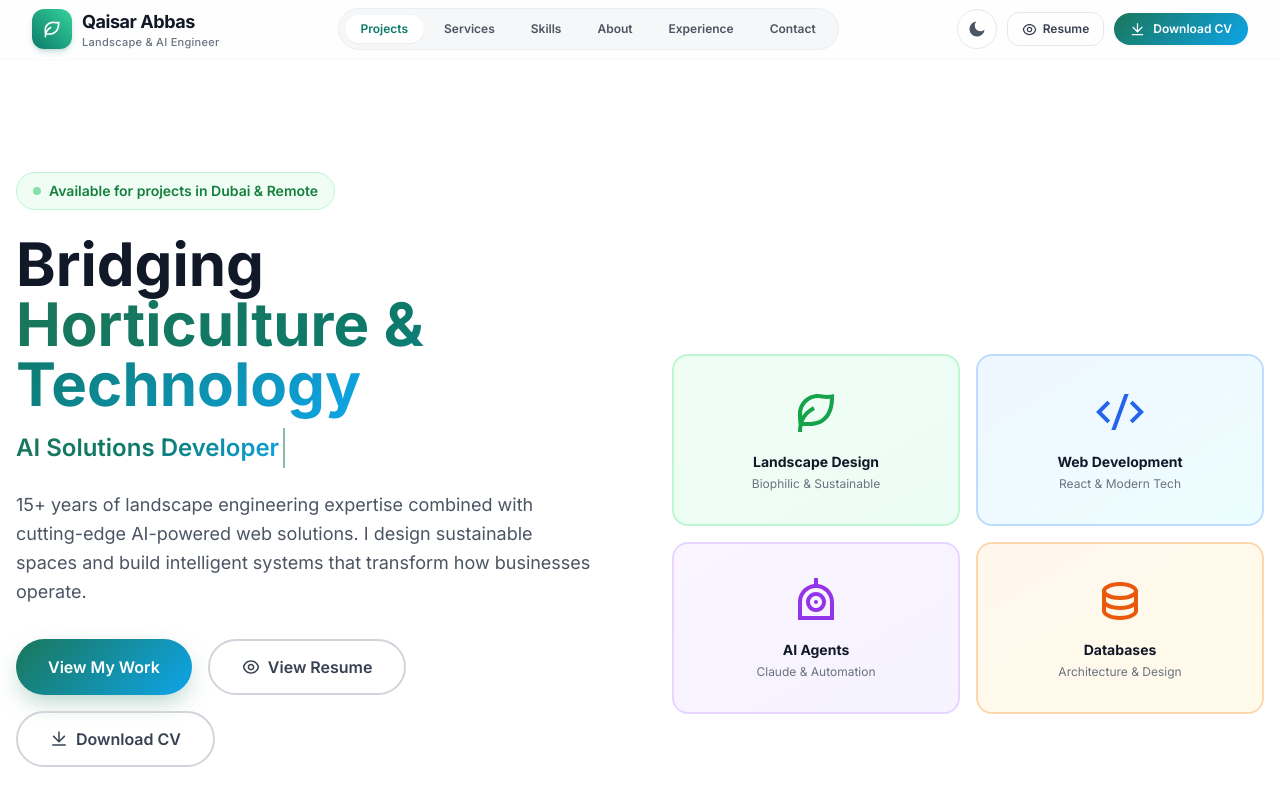
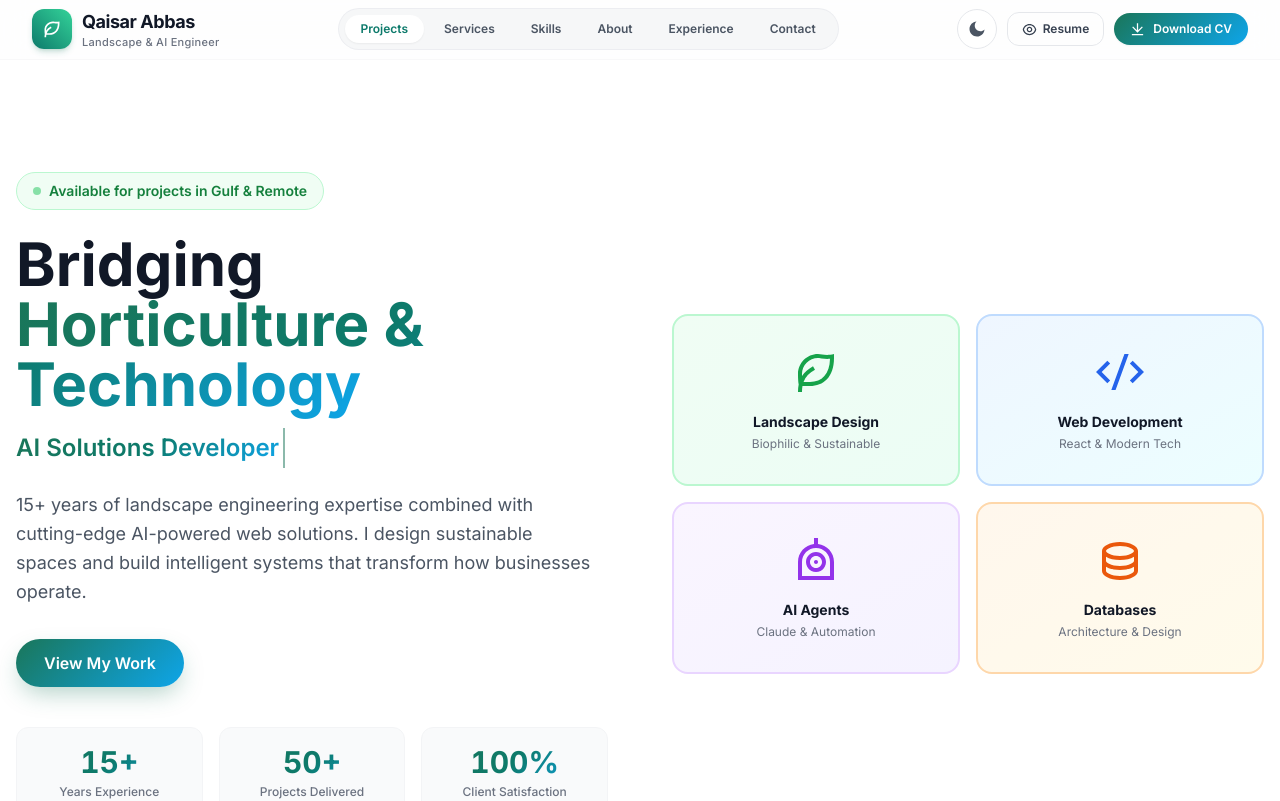
Before and after one commit to Kaiserabbas/portfolio-2027, a React (Vite) app: page / in a window 1280 px wide. Shown: the top 801 px of the page. Built offline with nearby package versions, Linux system fonts and the light colour scheme.

Commit message:
feat: polish hero section

```diff
--- a/src/components/sections/Hero.jsx
+++ b/src/components/sections/Hero.jsx
@@ -1,6 +1,4 @@
-import { Link } from 'react-router-dom';
 import {
-  RiDownloadLine, RiEyeLine, RiMailLine,
   RiLeafLine, RiCodeSSlashLine, RiRobotLine, RiDatabase2Line,
 } from 'react-icons/ri';
 import { useTypewriter } from '../../hooks/useTypewriter';
@@ -39,7 +37,7 @@ export default function Hero() {
             {/* Status badge */}
             <div className="inline-flex items-center gap-2 px-4 py-2 rounded-full bg-green-50 dark:bg-green-900/30 border border-green-200 dark:border-green-800 text-green-700 dark:text-green-400 text-sm font-semibold mb-6">
               <span className="w-2 h-2 rounded-full bg-green-500 animate-pulse"></span>
-              Available for projects in Dubai & Remote
+              Available for projects in Gulf &amp; Remote
             </div>
 
             <h1 className="text-4xl sm:text-5xl xl:text-6xl font-bold mb-4 text-gray-900 dark:text-white leading-tight">
@@ -61,20 +59,8 @@ export default function Hero() {
             {/* CTA Buttons */}
             <div className="flex flex-wrap gap-4 mb-10">
               <a href="#projects" onClick={e => { e.preventDefault(); document.getElementById('projects')?.scrollIntoView({ behavior: 'smooth' }); }}
-                className="cta-btn">
+                className="cta-btn text-base px-7 py-3">
                 View My Work
-              </a>
-              <Link to="/resume" className="btn-outline">
-                <RiEyeLine size={18} />
-                View Resume
-              </Link>
-              <a
-                href="/resume/Qaisar-Abbas-Resume.pdf"
-                download="Qaisar-Abbas-Resume.pdf"
-                className="btn-outline"
-              >
-                <RiDownloadLine size={18} />
-                Download CV
               </a>
             </div>
 
```
